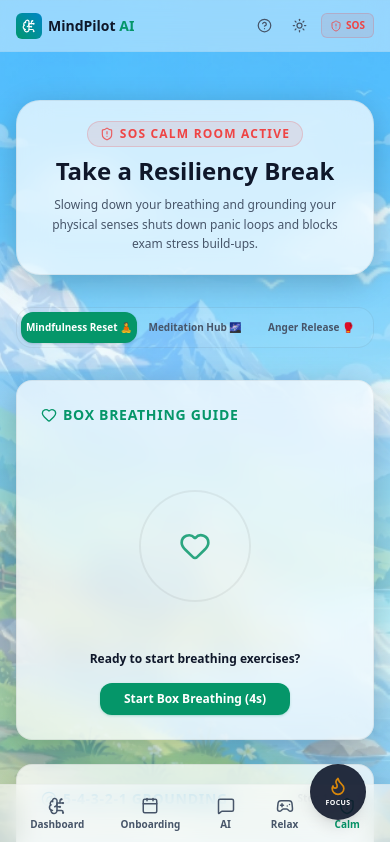
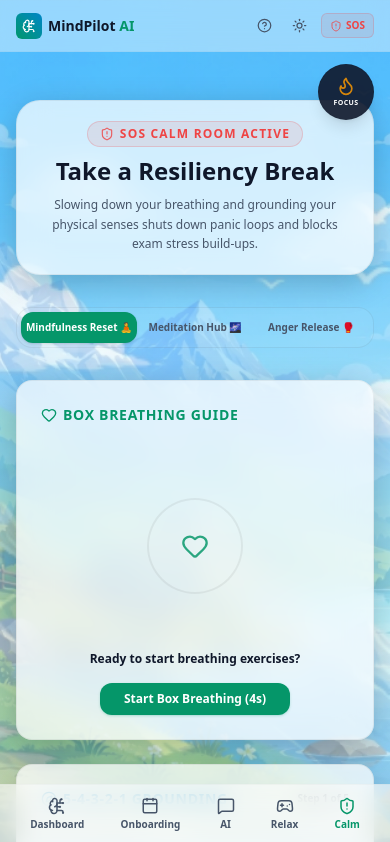
Before and after one commit to br-bit3194/mindpilot-ai, a Next.js app: page /calm-room in a window 390 px wide. Shown: the top 842 px of the page. Built offline with nearby package versions, Linux system fonts and the light colour scheme.

Commit message:
style: make breathing circle and focus settings widget fully responsive and draggable on mobile

```diff
--- a/app/calm-room/page.tsx
+++ b/app/calm-room/page.tsx
@@ -640,17 +640,13 @@ export default function CalmRoomPage() {
           </div>
 
           {/* Breathing Circle Container */}
-          <div className="flex-1 flex items-center justify-center min-h-[200px]">
+          <div className="flex-1 flex items-center justify-center min-h-[160px] sm:min-h-[200px]">
             <div className="relative flex items-center justify-center">
               {/* Outer Pulse */}
               <AnimatePresence>
                 {breathingActive && (
                   <motion.div
-                    className="absolute rounded-full border border-white/5 bg-white/2 shrink-0"
-                    style={{
-                      width: '180px',
-                      height: '180px',
-                    }}
+                    className="absolute rounded-full border border-white/5 bg-white/2 shrink-0 w-36 h-36 sm:w-44 sm:h-44"
                     animate={{
                       scale: phaseDetails[phase].scale * 1.15,
                     }}
@@ -661,7 +657,7 @@ export default function CalmRoomPage() {
 
               {/* Main breathing circle */}
               <motion.div
-                className={`w-28 h-28 rounded-full border-2 flex flex-col items-center justify-center transition-all text-white font-black shrink-0 ${
+                className={`w-24 h-24 sm:w-28 sm:h-28 rounded-full border-2 flex flex-col items-center justify-center transition-all text-white font-black shrink-0 ${
                   breathingActive ? phaseDetails[phase].color : 'bg-white/5 border-card-border'
                 }`}
                 animate={{
@@ -671,11 +667,11 @@ export default function CalmRoomPage() {
               >
                 {breathingActive ? (
                   <>
-                    <span className="text-2xl font-black">{secondsRemaining}</span>
-                    <span className="text-[9px] uppercase tracking-wider font-semibold opacity-70 mt-1">Secs</span>
+                    <span className="text-xl sm:text-2xl font-black">{secondsRemaining}</span>
+                    <span className="text-[8px] sm:text-[9px] uppercase tracking-wider font-semibold opacity-70 mt-0.5 sm:mt-1">Secs</span>
                   </>
                 ) : (
-                  <Heart size={32} className="text-primary animate-pulse" />
+                  <Heart size={28} className="text-primary animate-pulse sm:w-8 sm:h-8" />
                 )}
               </motion.div>
             </div>
--- a/components/shared/PomodoroWidget.tsx
+++ b/components/shared/PomodoroWidget.tsx
@@ -3,6 +3,7 @@
 import React, { useState } from 'react';
 import { usePomodoro, PomodoroMode } from '@/hooks/usePomodoro';
 import { Play, Square, Settings, Award, Flame, Coffee, Check, HelpCircle, X, ChevronUp, ChevronDown, Volume2, VolumeX } from 'lucide-react';
+import { motion } from 'framer-motion';
 
 export default function PomodoroWidget() {
   const {
@@ -24,6 +25,26 @@ export default function PomodoroWidget() {
 
   const [expanded, setExpanded] = useState(false);
   const [showSettings, setShowSettings] = useState(false);
+  const widgetRef = React.useRef<HTMLDivElement>(null);
+  const [isDragging, setIsDragging] = useState(false);
+  const [panelXAlign, setPanelXAlign] = useState<'left-0' | 'right-0'>('right-0');
+  const [panelYAlign, setPanelYAlign] = useState<'top-0' | 'bottom-0'>('bottom-0');
+
+  const handleExpand = () => {
+    if (isDragging) return;
+    if (widgetRef.current) {
+      const rect = widgetRef.current.getBoundingClientRect();
+      const screenWidth = window.innerWidth;
+      const screenHeight = window.innerHeight;
+
+      const xAlign = (rect.left + rect.width / 2) < (screenWidth / 2) ? 'left-0' : 'right-0';
+      const yAlign = (rect.top + rect.height / 2) < (screenHeight / 2) ? 'top-0' : 'bottom-0';
+
+      setPanelXAlign(xAlign);
+      setPanelYAlign(yAlign);
+    }
+    setExpanded(true);
+  };
 
   // Format time (seconds to MM:SS)
   const formatTime = (secs: number) => {
@@ -59,34 +80,8 @@ export default function PomodoroWidget() {
     useDailyWarmup();
   };
 
-  return (
-    <div className="fixed bottom-6 right-6 z-50 select-none">
-      {/* Minimize Circular Badge */}
-      {!expanded ? (
-        <button
-          onClick={() => setExpanded(true)}
-          className={`w-14 h-14 rounded-full flex flex-col items-center justify-center cursor-pointer shadow-lg transition-all duration-300 hover:scale-105 border ${
-            pomodoroMode === 'study'
-              ? 'bg-primary/95 text-white border-primary shadow-primary/20 animate-pulse'
-              : pomodoroMode === 'break'
-              ? 'bg-secondary/95 text-white border-secondary shadow-secondary/20 animate-bounce'
-              : 'bg-slate-900/90 text-white border-card-border hover:bg-slate-800'
-          }`}
-          title="Open Focus Pomodoro Panel"
-        >
-          {pomodoroMode !== 'idle' ? (
-            <span className="text-[10px] font-black tracking-tight">{formatTime(timeLeft)}</span>
-          ) : (
-            <Flame size={20} className="text-amber-500 animate-pulse" />
-          )}
-          <span className="text-[7px] uppercase font-bold tracking-wider mt-0.5">
-            {pomodoroMode === 'idle' ? 'Focus' : pomodoroMode}
-          </span>
-        </button>
-      ) : (
-        /* Expanded Controller Panel */
-        <div className="glass-panel w-80 rounded-3xl p-5 shadow-2xl relative border border-slate-200/80 overflow-hidden bg-white/95 backdrop-blur-xl animate-in slide-in-from-bottom-5 fade-in duration-300">
-
+  const renderPanelContent = () => (
+    <>
       {/* Header */}
       <div className="flex justify-between items-center mb-4 border-b border-slate-100 pb-2">
         <div className="flex items-center gap-1.5">
@@ -235,8 +230,66 @@ export default function PomodoroWidget() {
           </div>
         </div>
       )}
+    </>
+  );
+
+  return (
+    <>
+      <motion.div
+        ref={widgetRef}
+        drag={!expanded}
+        dragListener={!expanded}
+        dragMomentum={false}
+        onDragStart={() => setIsDragging(true)}
+        onDragEnd={() => {
+          setTimeout(() => setIsDragging(false), 50);
+        }}
+        className="fixed top-16 right-4 md:top-auto md:bottom-6 md:right-6 z-50 select-none w-14 h-14 cursor-grab active:cursor-grabbing"
+      >
+        {/* Minimize Circular Badge */}
+        {!expanded ? (
+          <button
+            onClick={handleExpand}
+            className={`w-14 h-14 rounded-full flex flex-col items-center justify-center cursor-pointer shadow-lg transition-all duration-300 hover:scale-105 border ${
+              pomodoroMode === 'study'
+                ? 'bg-primary/95 text-white border-primary shadow-primary/20 animate-pulse'
+                : pomodoroMode === 'break'
+                ? 'bg-secondary/95 text-white border-secondary shadow-secondary/20 animate-bounce'
+                : 'bg-slate-900/90 text-white border-card-border hover:bg-slate-800'
+            }`}
+            title="Open Focus Pomodoro Panel"
+          >
+            {pomodoroMode !== 'idle' ? (
+              <span className="text-[10px] font-black tracking-tight">{formatTime(timeLeft)}</span>
+            ) : (
+              <Flame size={20} className="text-amber-500 animate-pulse" />
+            )}
+            <span className="text-[7px] uppercase font-bold tracking-wider mt-0.5">
+              {pomodoroMode === 'idle' ? 'Focus' : pomodoroMode}
+            </span>
+          </button>
+        ) : (
+          /* Desktop Expanded Panel - Only visible on screens >= 640px (sm) */
+          <div className={`hidden sm:block glass-panel w-80 rounded-3xl p-5 shadow-2xl absolute border border-slate-200/80 overflow-hidden bg-white/95 backdrop-blur-xl animate-in fade-in duration-300 z-50 text-slate-800 ${panelXAlign} ${panelYAlign}`}>
+            {renderPanelContent()}
           </div>
         )}
+      </motion.div>
+
+      {/* Mobile Expanded Panel & Backdrop - Only visible on screens < 640px (sm) */}
+      {expanded && (
+        <div className="sm:hidden">
+          {/* Backdrop */}
+          <div
+            className="fixed inset-0 bg-slate-950/60 backdrop-blur-sm z-40"
+            onClick={() => { setExpanded(false); setShowSettings(false); }}
+          />
+          {/* Mobile Panel Card - Centered relative to viewport, ignoring parent drag coordinates */}
+          <div className="fixed top-1/2 left-1/2 -translate-x-1/2 -translate-y-1/2 w-[90%] max-w-[320px] glass-panel rounded-3xl p-5 shadow-2xl border border-slate-200/80 overflow-hidden bg-white/95 backdrop-blur-xl animate-in fade-in duration-300 z-50 text-slate-800">
+            {renderPanelContent()}
           </div>
+        </div>
+      )}
+    </>
   );
 }
```
Lines whose indentation alone changed are shown as unchanged.
